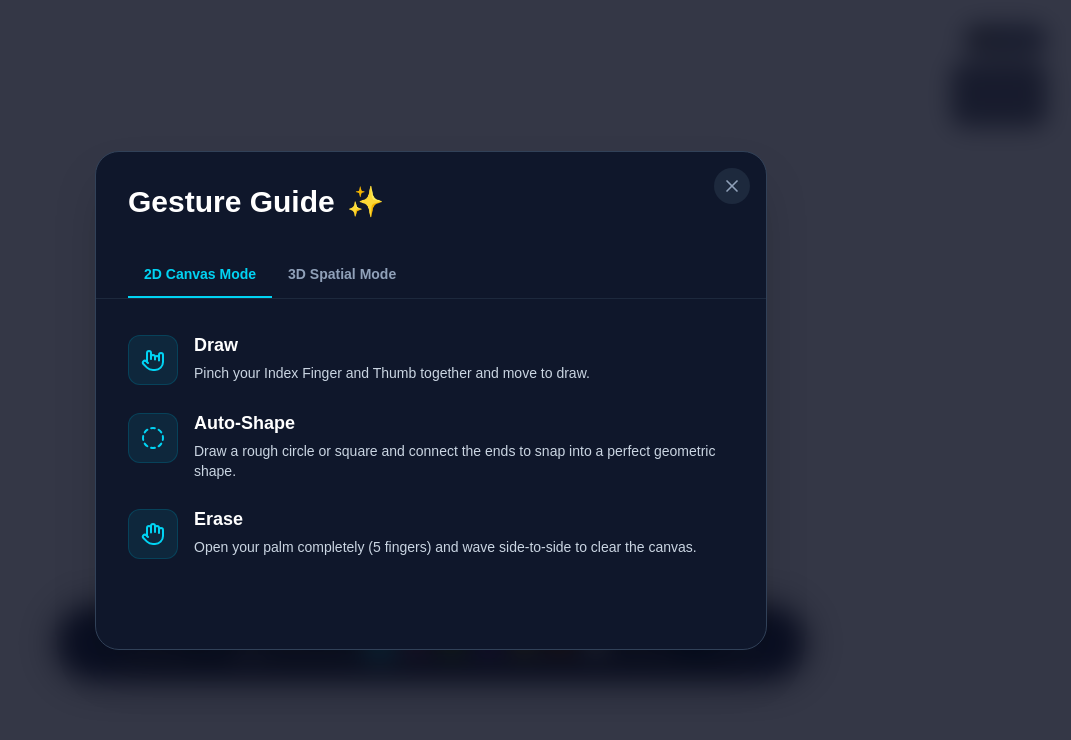
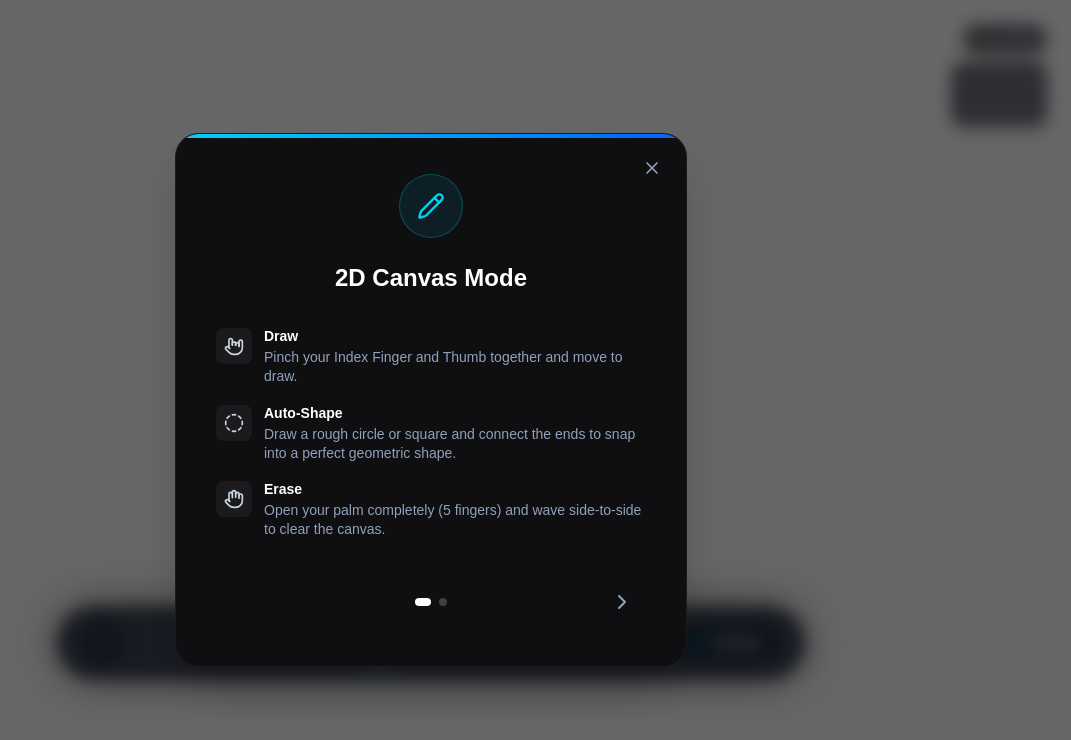
Before and after one commit to nzrnshannen/Kinetix, a Next.js app: page / in a window 1280 px wide. Shown: the top 740 px of the page, without its empty margins (209-1280 px from the left). Built offline with nearby package versions, Linux system fonts and the light colour scheme.

Commit message:
updated modal view

```diff
--- a/components/GestureGuideModal.tsx
+++ b/components/GestureGuideModal.tsx
@@ -2,7 +2,7 @@
 
 import { motion, AnimatePresence } from "motion/react";
 import { useState } from "react";
-import { X, Hand, HandMetal, Move, MousePointer2, Maximize, CircleDashed } from "lucide-react";
+import { X, Hand, HandMetal, Move, MousePointer2, Maximize, CircleDashed, ChevronRight, ChevronLeft, Pencil, Cuboid } from "lucide-react";
 import { cn } from "@/lib/utils";
 
 interface GestureGuideModalProps {
@@ -11,7 +11,53 @@ interface GestureGuideModalProps {
 }
 
 export default function GestureGuideModal({ isOpen, onClose }: GestureGuideModalProps) {
-  const [activeTab, setActiveTab] = useState<"2D" | "3D">("2D");
+  const [currentPage, setCurrentPage] = useState(0);
+
+  const pages = [
+    {
+      title: "2D Canvas Mode",
+      icon: <Pencil className="text-cyan-400" size={28} />,
+      iconBg: "bg-cyan-500/10",
+      borderColor: "border-cyan-500/30",
+      topBar: "from-cyan-400 to-blue-600",
+      instructions: [
+        { icon: <HandMetal size={20} />, title: "Draw", desc: "Pinch your Index Finger and Thumb together and move to draw." },
+        { icon: <CircleDashed size={20} />, title: "Auto-Shape", desc: "Draw a rough circle or square and connect the ends to snap into a perfect geometric shape." },
+        { icon: <Hand size={20} />, title: "Erase", desc: "Open your palm completely (5 fingers) and wave side-to-side to clear the canvas." },
+      ]
+    },
+    {
+      title: "3D Spatial Mode",
+      icon: <Cuboid className="text-purple-400" size={28} />,
+      iconBg: "bg-purple-500/10",
+      borderColor: "border-purple-500/30",
+      topBar: "from-purple-500 to-pink-500",
+      instructions: [
+        { icon: <MousePointer2 size={20} />, title: "Draw / Spawn", desc: "Extend ONLY your Index Finger to draw a 3D spline in the air." },
+        { icon: <CircleDashed size={20} />, title: "Math Snap", desc: "Close the 3D spline to snap it into a 3D Sphere or Cube and reveal its volume and area." },
+        { icon: <Maximize size={20} />, title: "Zoom / Scale", desc: "Pinch your Index Finger and Thumb together, then move your hand UP or DOWN to scale the active object." },
+        { icon: <Move size={20} />, title: "Erase Scene", desc: "Open your palm completely and wave side-to-side to delete the 3D objects." },
+      ]
+    }
+  ];
+
+  const handleNext = () => {
+    if (currentPage < pages.length - 1) {
+      setCurrentPage(prev => prev + 1);
+    } else {
+      onClose();
+      // Reset back to page 0 after closing animation completes
+      setTimeout(() => setCurrentPage(0), 500);
+    }
+  };
+
+  const handlePrev = () => {
+    if (currentPage > 0) {
+      setCurrentPage(prev => prev - 1);
+    }
+  };
+
+  const activePage = pages[currentPage];
 
   return (
     <AnimatePresence>
@@ -20,142 +66,122 @@ export default function GestureGuideModal({ isOpen, onClose }: GestureGuideModal
           initial={{ opacity: 0 }}
           animate={{ opacity: 1 }}
           exit={{ opacity: 0 }}
-          className="fixed inset-0 z-[200] flex items-center justify-center bg-slate-950/80 backdrop-blur-md p-4 pointer-events-auto"
+          className="fixed inset-0 z-[200] flex items-center justify-center bg-black/60 backdrop-blur-sm p-4 pointer-events-auto"
         >
           <motion.div
             initial={{ scale: 0.95, y: 10, opacity: 0 }}
             animate={{ scale: 1, y: 0, opacity: 1 }}
             exit={{ scale: 0.95, y: 10, opacity: 0 }}
-            className="relative w-full max-w-2xl bg-slate-900 border border-slate-700 rounded-3xl shadow-2xl overflow-hidden flex flex-col"
+            className="relative w-full max-w-lg bg-[#0f0f11] rounded-[24px] shadow-2xl overflow-hidden flex flex-col border border-white/5"
           >
+            {/* Neon Top Bar */}
+            <div className={cn("absolute top-0 inset-x-0 h-1 bg-gradient-to-r", activePage.topBar)} />
+
             <button
               onClick={onClose}
-              className="absolute top-4 right-4 p-2 text-slate-400 hover:text-white bg-slate-800 hover:bg-slate-700 rounded-full transition-colors z-10"
+              className="absolute top-4 right-4 p-2 text-slate-400 hover:text-white rounded-full transition-colors z-10"
             >
               <X size={20} />
             </button>
 
-            <div className="p-6 sm:p-8 pb-4">
-              <h2 className="text-2xl sm:text-3xl font-bold text-white flex items-center gap-3">
-                Gesture Guide <span className="text-cyan-400">✨</span>
-              </h2>
-            </div>
+            <div className="px-6 py-8 sm:px-10 sm:py-10 flex flex-col items-center">
 
-            <div className="flex border-b border-slate-800 px-6 sm:px-8">
-              <button
-                onClick={() => setActiveTab("2D")}
-                className={cn(
-                  "px-4 py-3 font-semibold text-sm transition-colors border-b-2",
-                  activeTab === "2D" ? "border-cyan-400 text-cyan-400" : "border-transparent text-slate-400 hover:text-slate-300"
-                )}
-              >
-                2D Canvas Mode
-              </button>
-              <button
-                onClick={() => setActiveTab("3D")}
-                className={cn(
-                  "px-4 py-3 font-semibold text-sm transition-colors border-b-2",
-                  activeTab === "3D" ? "border-pink-400 text-pink-400" : "border-transparent text-slate-400 hover:text-slate-300"
-                )}
-              >
-                3D Spatial Mode
-              </button>
-            </div>
+              {/* Circular Icon */}
+              <AnimatePresence mode="wait">
+                <motion.div
+                  key={currentPage}
+                  initial={{ scale: 0.8, opacity: 0 }}
+                  animate={{ scale: 1, opacity: 1 }}
+                  exit={{ scale: 0.8, opacity: 0 }}
+                  className={cn("w-16 h-16 rounded-full flex items-center justify-center border mb-6", activePage.iconBg, activePage.borderColor)}
+                >
+                  {activePage.icon}
+                </motion.div>
+              </AnimatePresence>
 
-            <div className="p-6 sm:p-8 min-h-[350px]">
+              {/* Title */}
               <AnimatePresence mode="wait">
-                {activeTab === "2D" && (
+                <motion.h2
+                  key={currentPage}
+                  initial={{ y: 10, opacity: 0 }}
+                  animate={{ y: 0, opacity: 1 }}
+                  exit={{ y: -10, opacity: 0 }}
+                  className="text-2xl font-bold text-white mb-2 text-center"
+                >
+                  {activePage.title}
+                </motion.h2>
+              </AnimatePresence>
+
+              {/* Instructions List */}
+              <div className="w-full mt-6 min-h-[220px]">
+                <AnimatePresence mode="wait">
                   <motion.div
-                    key="2D"
-                    initial={{ opacity: 0, x: -10 }}
+                    key={currentPage}
+                    initial={{ opacity: 0, x: 20 }}
                     animate={{ opacity: 1, x: 0 }}
-                    exit={{ opacity: 0, x: 10 }}
-                    className="flex flex-col gap-6"
+                    exit={{ opacity: 0, x: -20 }}
+                    transition={{ duration: 0.2 }}
+                    className="flex flex-col gap-4"
                   >
-                    <div className="flex items-start gap-4">
-                      <div className="p-3 bg-cyan-900/30 text-cyan-400 rounded-xl border border-cyan-800/50 mt-1">
-                        <HandMetal size={24} />
+                    {activePage.instructions.map((inst, idx) => (
+                      <div key={idx} className="flex items-start gap-3">
+                        <div className={cn("mt-0.5 p-2 rounded-lg bg-white/5 text-slate-300")}>
+                          {inst.icon}
+                        </div>
+                        <div>
+                          <h4 className="text-white font-semibold text-sm">{inst.title}</h4>
+                          <p className="text-slate-400 text-sm leading-snug mt-0.5">{inst.desc}</p>
+                        </div>
                       </div>
-                      <div>
-                        <h3 className="text-lg font-bold text-white">Draw</h3>
-                        <p className="text-slate-300 text-sm mt-1">Pinch your Index Finger and Thumb together and move to draw.</p>
-                      </div>
-                    </div>
+                    ))}
+                  </motion.div>
+                </AnimatePresence>
+              </div>
 
-                    <div className="flex items-start gap-4">
-                      <div className="p-3 bg-cyan-900/30 text-cyan-400 rounded-xl border border-cyan-800/50 mt-1">
-                        <CircleDashed size={24} />
-                      </div>
-                      <div>
-                        <h3 className="text-lg font-bold text-white">Auto-Shape</h3>
-                        <p className="text-slate-300 text-sm mt-1">Draw a rough circle or square and connect the ends to snap into a perfect geometric shape.</p>
-                      </div>
-                    </div>
-
-                    <div className="flex items-start gap-4">
-                      <div className="p-3 bg-cyan-900/30 text-cyan-400 rounded-xl border border-cyan-800/50 mt-1">
-                        <Hand size={24} />
-                      </div>
-                      <div>
-                        <h3 className="text-lg font-bold text-white">Erase</h3>
-                        <p className="text-slate-300 text-sm mt-1">Open your palm completely (5 fingers) and wave side-to-side to clear the canvas.</p>
-                      </div>
-                    </div>
-                  </motion.div>
+              {/* Navigation Controls */}
+              <div className="w-full flex items-center justify-between mt-8">
+                {currentPage > 0 ? (
+                  <button
+                    onClick={handlePrev}
+                    className="p-3 text-slate-400 hover:text-white hover:bg-white/5 rounded-full transition-colors"
+                  >
+                    <ChevronLeft size={24} />
+                  </button>
+                ) : (
+                  <div className="w-12" /> // spacer
                 )}
 
-                {activeTab === "3D" && (
-                  <motion.div
-                    key="3D"
-                    initial={{ opacity: 0, x: 10 }}
-                    animate={{ opacity: 1, x: 0 }}
-                    exit={{ opacity: 0, x: -10 }}
-                    className="flex flex-col gap-6"
-                  >
-                    <div className="flex items-start gap-4">
-                      <div className="p-3 bg-pink-900/30 text-pink-400 rounded-xl border border-pink-800/50 mt-1">
-                        <MousePointer2 size={24} />
-                      </div>
-                      <div>
-                        <h3 className="text-lg font-bold text-white">Draw / Spawn</h3>
-                        <p className="text-slate-300 text-sm mt-1">Extend ONLY your Index Finger to draw a 3D spline in the air.</p>
-                      </div>
-                    </div>
+                {/* Page Dots */}
+                <div className="flex gap-2">
+                  {pages.map((_, idx) => (
+                    <div
+                      key={idx}
+                      className={cn(
+                        "w-2 h-2 rounded-full transition-all duration-300",
+                        idx === currentPage ? "bg-white w-4" : "bg-white/20"
+                      )}
+                    />
+                  ))}
+                </div>
 
-                    <div className="flex items-start gap-4">
-                      <div className="p-3 bg-pink-900/30 text-pink-400 rounded-xl border border-pink-800/50 mt-1">
-                        <CircleDashed size={24} />
-                      </div>
-                      <div>
-                        <h3 className="text-lg font-bold text-white">Math Snap</h3>
-                        <p className="text-slate-300 text-sm mt-1">Close the 3D spline to snap it into a 3D Sphere or Cube and reveal its volume and area.</p>
-                      </div>
-                    </div>
+                <button
+                  onClick={handleNext}
+                  className={cn(
+                    "p-3 rounded-full transition-all flex items-center justify-center",
+                    currentPage === pages.length - 1
+                      ? "bg-white text-black hover:bg-slate-200 px-6 font-semibold"
+                      : "text-slate-400 hover:text-white hover:bg-white/5"
+                  )}
+                >
+                  {currentPage === pages.length - 1 ? (
+                    "Let's Draw"
+                  ) : (
+                    <ChevronRight size={24} />
+                  )}
+                </button>
+              </div>
 
-                    <div className="flex items-start gap-4">
-                      <div className="p-3 bg-pink-900/30 text-pink-400 rounded-xl border border-pink-800/50 mt-1">
-                        <Maximize size={24} />
-                      </div>
-                      <div>
-                        <h3 className="text-lg font-bold text-white">Zoom / Scale</h3>
-                        <p className="text-slate-300 text-sm mt-1">Pinch your Index Finger and Thumb together, then move your hand UP or DOWN to scale the active object.</p>
-                      </div>
-                    </div>
-
-                    <div className="flex items-start gap-4">
-                      <div className="p-3 bg-pink-900/30 text-pink-400 rounded-xl border border-pink-800/50 mt-1">
-                        <Move size={24} />
-                      </div>
-                      <div>
-                        <h3 className="text-lg font-bold text-white">Erase Scene</h3>
-                        <p className="text-slate-300 text-sm mt-1">Open your palm completely and wave side-to-side to delete the 3D objects.</p>
-                      </div>
-                    </div>
-                  </motion.div>
-                )}
-              </AnimatePresence>
             </div>
-
           </motion.div>
         </motion.div>
       )}
```
